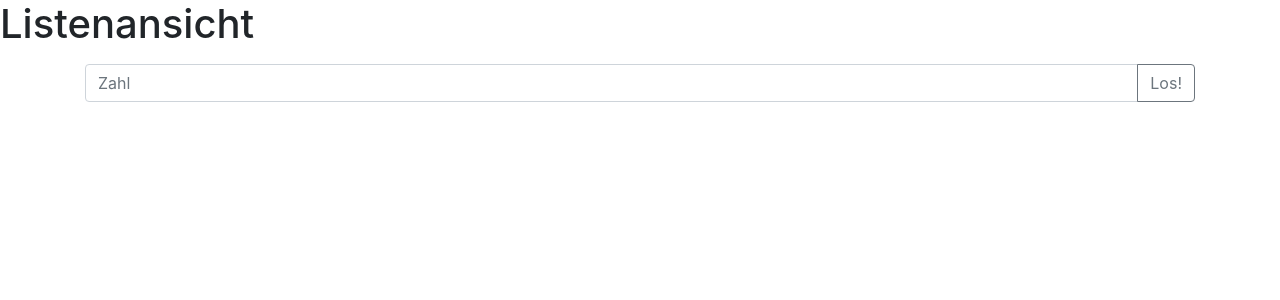
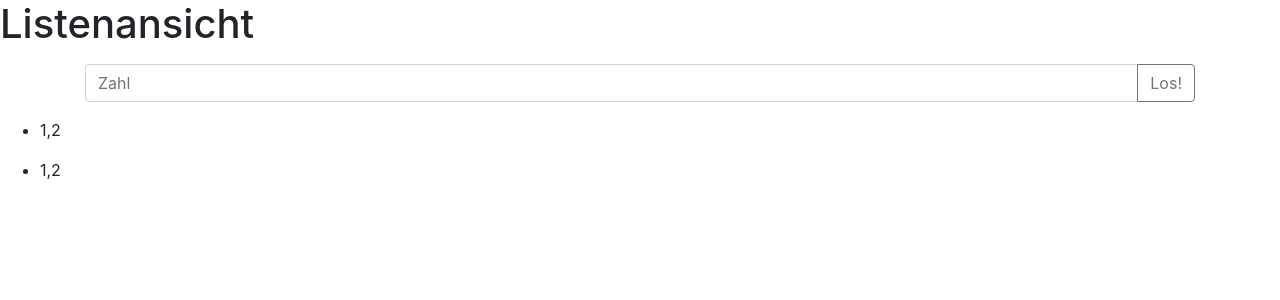
Before and after one commit to lisas0609/sabw2019-lisa, an Angular app: page / in a window 1280 px wide. Shown: the top 300 px of the page. Built offline with nearby package versions, Linux system fonts and the light colour scheme.

Commit message:
1 file modified

```diff
--- a/src/app/listen/listen.component.html
+++ b/src/app/listen/listen.component.html
@@ -11,3 +11,6 @@
   </div>
 </div>
 </form>
+<ul *ngFor="let zahl of liste">
+  <li> {{liste}}</li>
+  </ul>
```
